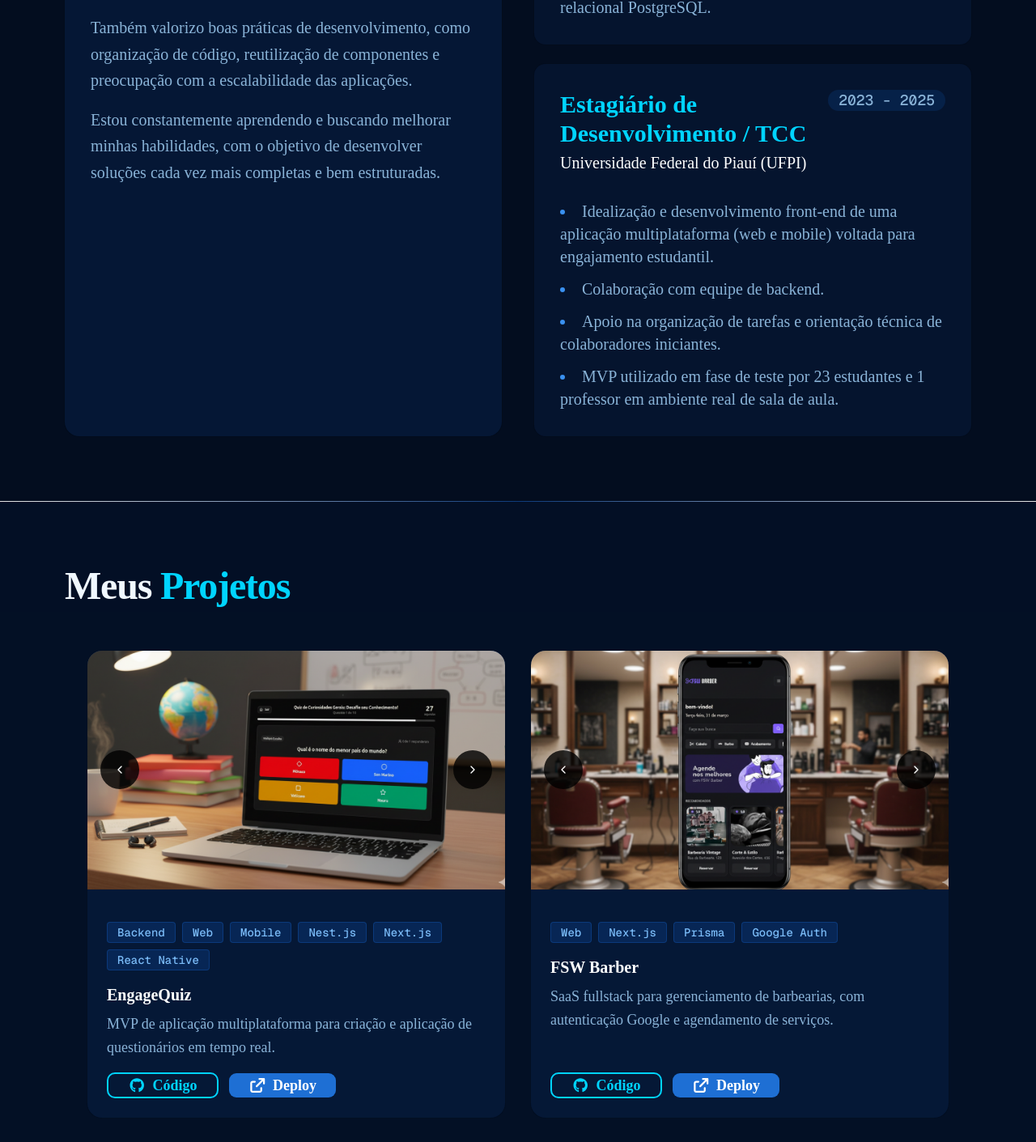
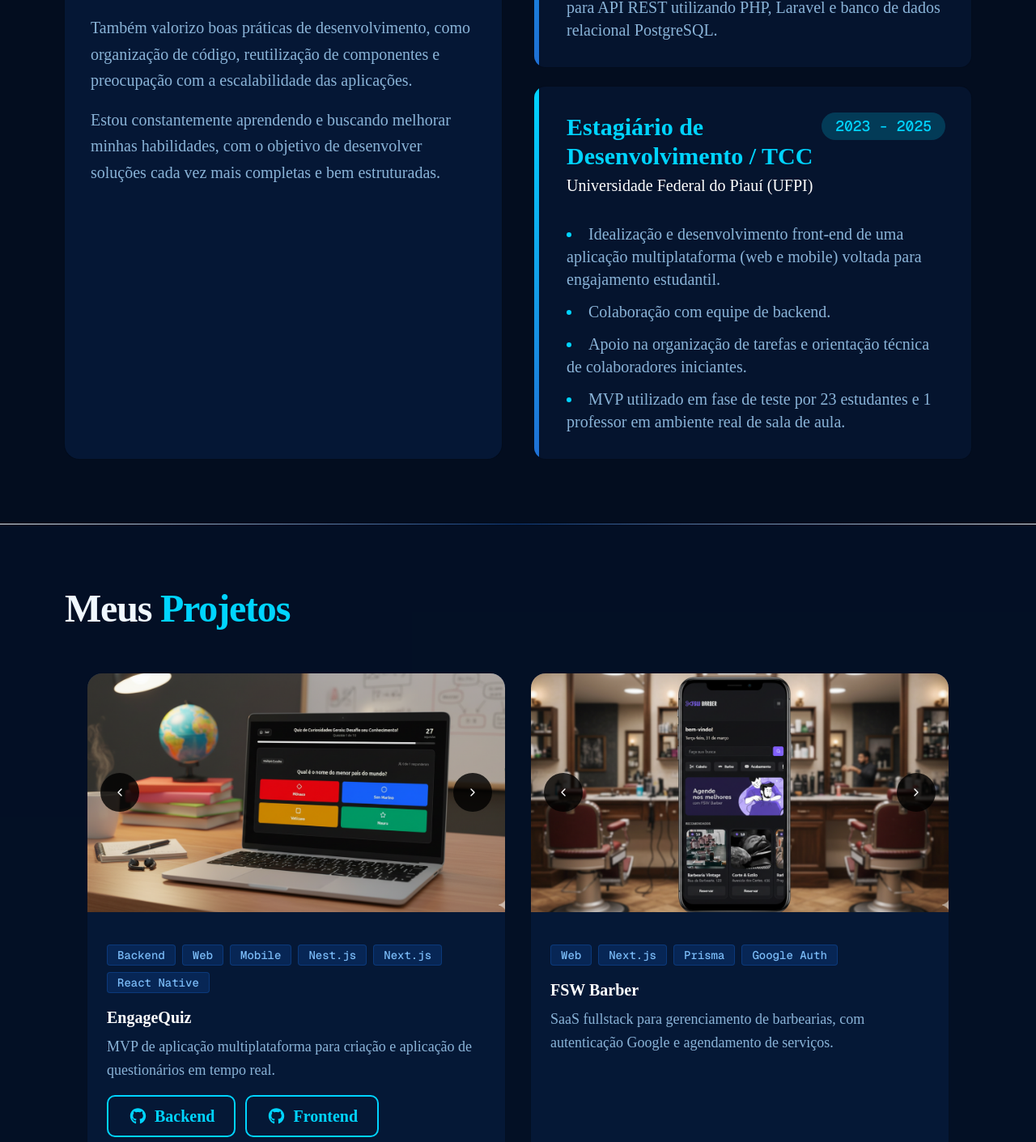
Before and after one commit to guisantosfr/portfolio, a Next.js app: page / in a window 1280 px wide. Shown: the part 1596-3007 px from the top of the page at 81% size. Built offline with nearby package versions, Linux system fonts and the light colour scheme.

Commit message:
Visual improvements

```diff
--- a/app/_components/about.tsx
+++ b/app/_components/about.tsx
@@ -1,6 +1,6 @@
 import { Card } from "@/components/ui/card"
-import { Badge } from "@/components/ui/badge"
 import { aboutData } from "../_data/about"
+import { ExperienceCard, type Experience } from "./experience-card"
 
 export default function About() {
   return (
@@ -28,22 +28,7 @@ export default function About() {
           <div className="space-y-6">
 
             {aboutData.experiences.map((exp) => (
-              <Card key={exp.id} className="bg-[#071a3a]/60 border-[#3a91f0]/20 rounded-xl p-8 transition-all duration-300 hover:-translate-y-1 hover:border-[#3a91f0]/45 hover:shadow-[0_12px_32px_rgba(0,0,0,0.3)]">
-                <div className="flex flex-col sm:flex-row sm:justify-between sm:items-start mb-4">
-                  <div>
-                    <h4 className="text-3xl font-bold text-[#00d4ff]">{exp.role}</h4>
-                    <p className="text-xl text-white font-medium mt-1">{exp.company}</p>
-                  </div>
-                  <Badge variant="secondary" className="font-mono text-lg text-[#8ab4d8] bg-[#1255b3]/20 p-3 rounded-full mt-2 sm:mt-0 w-fit hover:bg-[#1255b3]/20 border border-transparent">
-                    {exp.period}
-                  </Badge>
-                </div>
-                <ul className="list-disc list-inside text-xl text-[#8ab4d8] space-y-3 marker:text-[#3a91f0]">
-                  {exp.responsibilities.map((resp, index) => (
-                    <li key={index}>{resp}</li>
-                  ))}
-                </ul>
-              </Card>
+              <ExperienceCard key={exp.id} exp={exp as Experience} />
             ))}
 
           </div>
--- /dev/null
+++ b/app/_components/experience-card.tsx
@@ -0,0 +1,37 @@
+import { Card } from "@/components/ui/card"
+import { Badge } from "@/components/ui/badge"
+
+export type Experience = {
+  id: number;
+  role: string;
+  company: string;
+  period: string;
+  responsibilities: string[];
+}
+
+interface ExperienceCardProps {
+  exp: Experience;
+}
+
+export function ExperienceCard({ exp }: ExperienceCardProps) {
+  return (
+    <Card className="relative bg-[#071a3a]/60 border-[#3a91f0]/20 rounded-xl p-8 pl-10 transition-all duration-300 hover:-translate-y-1 hover:border-[#3a91f0]/45 hover:shadow-[0_12px_32px_rgba(0,0,0,0.3)] overflow-hidden">
+      <div className="absolute left-0 top-0 bottom-0 w-1.5 bg-gradient-to-b from-[#00d4ff] to-[#1e6fd4]" />
+
+      <div className="flex flex-col sm:flex-row sm:justify-between sm:items-start mb-4">
+        <div>
+          <h4 className="text-3xl font-bold text-[#00d4ff]">{exp.role}</h4>
+          <p className="text-xl text-white font-medium mt-1">{exp.company}</p>
+        </div>
+        <Badge variant="secondary" className="font-mono text-lg text-[#00d4ff] bg-[#00d4ff]/20 p-4 rounded-full mt-2 sm:mt-0 w-fit border border-transparent">
+          {exp.period}
+        </Badge>
+      </div>
+      <ul className="list-disc list-inside text-xl text-[#8ab4d8] space-y-3 marker:text-[#00d4ff]">
+        {exp.responsibilities.map((resp, index) => (
+          <li key={index}>{resp}</li>
+        ))}
+      </ul>
+    </Card>
+  )
+}
--- a/app/_components/project-card.tsx
+++ b/app/_components/project-card.tsx
@@ -20,7 +20,9 @@ export type Project = {
   description: string;
   images: string[];
   tags: string[];
-  githubUrl: string;
+  githubBackend: string | null;
+  githubFrontend: string | null;
+  githubMobile: string | null;
   deployUrl: string;
 }
 
@@ -61,16 +63,34 @@ export function ProjectCard({ project }: ProjectCardProps) {
           {project.description}
         </p>
         <div className="flex gap-3 mt-4 flex-wrap">
-          <Button asChild variant="outline" className="flex items-center gap-2 px-6 py-3 text-lg rounded-lg bg-transparent text-[#00d4ff] border-2 border-[#00d4ff] hover:bg-[#00d4ff]/10 hover:-translate-y-0.5 transition-all font-semibold">
-            <a href={project.githubUrl} target="_blank" rel="noreferrer">
-              <FontAwesomeIcon icon={faGithub} /> Código
+          {project.githubBackend && (
+            <Button asChild variant="outline" className="flex items-center gap-2 p-6 text-xl rounded-lg bg-transparent text-[#00d4ff] border-2 border-[#00d4ff] hover:bg-[#00d4ff]/10 hover:-translate-y-0.5 transition-all font-semibold">
+              <a href={project.githubBackend} target="_blank" rel="noreferrer">
+                <FontAwesomeIcon icon={faGithub} /> Backend
               </a>
             </Button>
-          <Button asChild className="flex items-center gap-2 px-6 py-3 text-lg rounded-lg bg-[#1e6fd4] text-white hover:bg-[#3a91f0] hover:-translate-y-0.5 transition-all font-semibold">
+          )}
+          {project.githubFrontend && (
+            <Button asChild variant="outline" className="flex items-center gap-2 p-6 text-xl rounded-lg bg-transparent text-[#00d4ff] border-2 border-[#00d4ff] hover:bg-[#00d4ff]/10 hover:-translate-y-0.5 transition-all font-semibold">
+              <a href={project.githubFrontend} target="_blank" rel="noreferrer">
+                <FontAwesomeIcon icon={faGithub} /> Frontend
+              </a>
+            </Button>
+          )}
+          {project.githubMobile && (
+            <Button asChild variant="outline" className="flex items-center gap-2 p-6 text-xl rounded-lg bg-transparent text-[#00d4ff] border-2 border-[#00d4ff] hover:bg-[#00d4ff]/10 hover:-translate-y-0.5 transition-all font-semibold">
+              <a href={project.githubMobile} target="_blank" rel="noreferrer">
+                <FontAwesomeIcon icon={faGithub} /> Mobile
+              </a>
+            </Button>
+          )}
+          {project.deployUrl && (
+            <Button asChild className="flex items-center gap-2 p-6 text-xl rounded-lg bg-[#1e6fd4] text-white hover:bg-[#3a91f0] hover:-translate-y-0.5 transition-all font-semibold">
               <a href={project.deployUrl} target="_blank" rel="noreferrer">
                 <FontAwesomeIcon icon={faArrowUpRightFromSquare} /> Deploy
               </a>
             </Button>
+          )}
         </div>
       </CardContent>
     </Card>
--- a/app/_data/projects.ts
+++ b/app/_data/projects.ts
@@ -11,7 +11,9 @@ export const projects = [
             '/projects/engage-quiz-podium-mockup.png',
         ],
         tags: ['Backend', 'Web', 'Mobile', 'Nest.js', 'Next.js', 'React Native'],
-        githubUrl: '#',
+        githubBackend: 'https://github.com/guisantosfr/engage-quiz-backend',
+        githubFrontend: 'https://github.com/guisantosfr/engage-quiz-teacher',
+        githubMobile: 'https://github.com/guisantosfr/engage-quiz-student',
         deployUrl: 'https://engage-quiz-teacher-guisantosfr.vercel.app/',
     },
     {
@@ -24,7 +26,9 @@ export const projects = [
             '/projects/fsw-barber-barbershop-mockup.png'
         ],
         tags: ['Web', 'Next.js', 'Prisma', 'Google Auth'],
-        githubUrl: 'https://github.com/guisantosfr/fsw-barber',
+        githubBackend: null,
+        githubFrontend: 'https://github.com/guisantosfr/fsw-barber',
+        githubMobile: null,
         deployUrl: 'https://barber-saas-guisantosfr.vercel.app/',
     },
     {
@@ -37,8 +41,10 @@ export const projects = [
             '/projects/scheduling-app-mockup-3.png'
         ],
         tags: ['Mobile', 'React Native'],
-        githubUrl: 'https://github.com/guisantosfr/medclub-teste',
-        deployUrl: '#',
+        githubBackend: null,
+        githubFrontend: null,
+        githubMobile: 'https://github.com/guisantosfr/medclub-teste',
+        deployUrl: null,
     },
     {
         id: 'ecommerce',
@@ -46,7 +52,9 @@ export const projects = [
         description: 'Protótipo de e-commerce desenvolvido com Vue.js',
         images: ['/projects/vue-ecommerce-mockup.png'],
         tags: ['Web', 'Vue.js'],
-        githubUrl: 'https://github.com/guisantosfr/vue-ecommerce',
+        githubBackend: null,
+        githubFrontend: 'https://github.com/guisantosfr/vue-ecommerce',
+        githubMobile: null,
         deployUrl: 'https://vue-ecommerce-guisantosfr.vercel.app/',
     }
 ];
```
Lines whose indentation alone changed are shown as unchanged.
